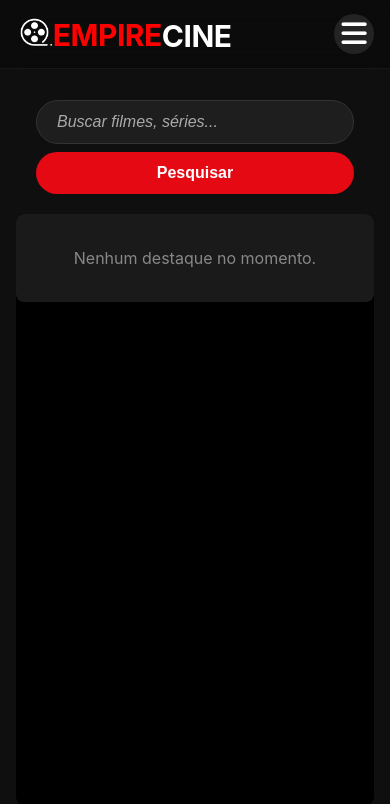
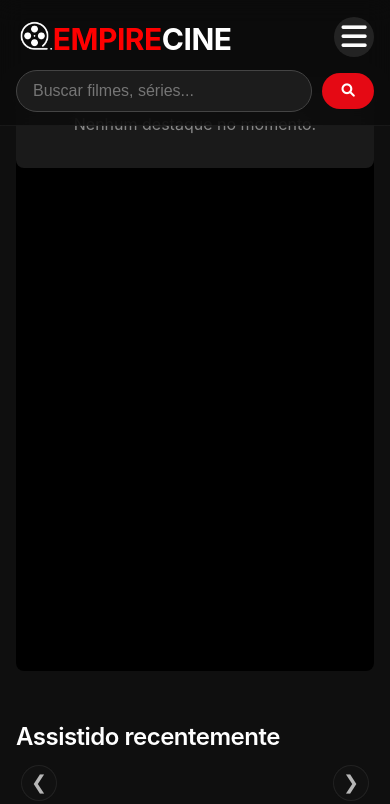
Before and after one commit to luckasemailelo-design/empirecine, a Flask app: page / in a window 390 px wide. Shown: the top 804 px of the page. Run offline with Flask 3, Linux system fonts and the light colour scheme; the visitor is signed in with stand-in values (Sample User, id 1); data comes from the database, SQL or seed files in the repository; data that the repository does not hold is empty.

Commit message:
Update barra de pesquisa

```diff
--- a/static/css/style.css
+++ b/static/css/style.css
@@ -2023,69 +2023,90 @@ main {
     border-radius: 8px;
 }
 
-/* ===== BARRA DE PESQUISA NA HOME ===== */
-.search-bar-container {
-    display: flex;
-    justify-content: center;
-    align-items: center;
-    gap: 10px;
-    margin: 20px 0;
-    padding: 0 20px;
-}
-
-.home-search-input {
-    flex: 1;
-    max-width: 500px;
-    padding: 12px 20px;
-    font-size: 16px;
-    border: 1px solid #333;
+/* ===== BARRA DE PESQUISA NA NAVBAR ===== */
+.nav-search {
+    display: flex;
+    align-items: center;
+    gap: 8px;
+    margin-left: auto;
+    margin-right: 1rem;
+}
+
+.nav-search-input {
+    background: rgba(30, 30, 30, 0.9);
+    border: 1px solid #444;
     border-radius: 30px;
-    background-color: #1e1e1e;
-    color: #fff;
+    padding: 0.5rem 1rem;
+    color: #fff;
+    font-size: 0.9rem;
+    width: 200px;
+    transition: width 0.3s, border-color 0.2s;
+}
+
+.nav-search-input:focus {
     outline: none;
-    transition: border-color 0.3s, box-shadow 0.3s;
-}
-
-.home-search-input:focus {
     border-color: #e50914;
-    box-shadow: 0 0 8px rgba(229, 9, 20, 0.5);
-}
-
-.home-search-input::placeholder {
-    color: #aaa;
-    font-style: italic;
-}
-
-.home-search-btn {
-    padding: 12px 24px;
-    font-size: 16px;
-    font-weight: bold;
-    color: #fff;
-    background-color: #e50914;
+    width: 260px;
+}
+
+.nav-search-btn {
+    background: #e50914;
     border: none;
     border-radius: 30px;
+    padding: 0.5rem 1rem;
+    color: #fff;
     cursor: pointer;
-    transition: background-color 0.3s, transform 0.1s;
-}
-
-.home-search-btn:hover {
-    background-color: #f40612;
-}
-
-.home-search-btn:active {
-    transform: scale(0.97);
-}
-
-@media (max-width: 480px) {
-    .search-bar-container {
-        flex-direction: column;
-        gap: 8px;
-    }
-    .home-search-input {
-        max-width: 100%;
+    transition: background 0.2s, transform 0.1s;
+    display: flex;
+    align-items: center;
+    justify-content: center;
+}
+
+.nav-search-btn:hover {
+    background: #f40612;
+    transform: scale(1.02);
+}
+
+.nav-search-btn:active {
+    transform: scale(0.98);
+}
+
+/* RESPONSIVIDADE: MODO CELULAR */
+@media (max-width: 768px) {
+    .navbar {
+        flex-wrap: wrap;
+        padding: 0.8rem 1rem;
+    }
+
+    .nav-brand {
+        margin-right: auto;
+    }
+
+    /* A pesquisa ocupa toda a largura, abaixo da marca */
+    .nav-search {
+        order: 2;          /* coloca após o menu toggle? Vamos colocar depois do brand */
         width: 100%;
-    }
-    .home-search-btn {
-        width: 100%;
-    }
-}
+        margin: 0.5rem 0 0 0;
+        gap: 10px;
+    }
+
+    .nav-search-input {
+        flex: 1;
+        width: auto;
+        font-size: 1rem;
+        padding: 0.7rem 1rem;
+    }
+
+    .nav-search-input:focus {
+        width: auto;
+    }
+
+    .nav-search-btn {
+        padding: 0.7rem 1.2rem;
+    }
+
+    /* O menu hambúrguer continua no canto direito */
+    .nav-toggle {
+        order: 1;
+    }
+}
--- a/static/js/main.js
+++ b/static/js/main.js
@@ -158,3 +158,26 @@ function adicionarSetasScroll(container) {
     wrapper.appendChild(leftArrow);
     wrapper.appendChild(rightArrow);
 }
+
+// ==================== PESQUISA GLOBAL ====================
+document.addEventListener('DOMContentLoaded', function() {
+    const searchInput = document.getElementById('global-search-input');
+    const searchBtn = document.getElementById('global-search-btn');
+
+    if (searchInput && searchBtn) {
+        function realizarPesquisa() {
+            const termo = searchInput.value.trim();
+            if (termo !== '') {
+                window.location.href = `/busca?q=${encodeURIComponent(termo)}`;
+            }
+        }
+
+        searchInput.addEventListener('keypress', function(e) {
+            if (e.key === 'Enter') {
+                realizarPesquisa();
+            }
+        });
+
+        searchBtn.addEventListener('click', realizarPesquisa);
+    }
+});
--- a/templates/base.html
+++ b/templates/base.html
@@ -13,8 +13,14 @@
         <nav class="navbar" id="navbar">
             <div class="nav-brand">
                 <a href="{{ url_for('index') }}"><span class="empire"><img src="/static/uploads/bobina.png" alt="icone" class="imgp">EMPIRE</span><span class="cine">CINE</span></a>
+            </div>
 
+            <!-- Barra de pesquisa dentro da navbar -->
+            <div class="nav-search">
+                <input type="text" id="global-search-input" class="nav-search-input" placeholder="Buscar filmes, séries...">
+                <button id="global-search-btn" class="nav-search-btn"><i class="fas fa-search"></i></button>
             </div>
+
             <ul class="nav-menu" id="nav-menu">
                 <li><a href="{{ url_for('index') }}">Início</a></li>
                 <li><a href="{{ url_for('series') }}">Séries</a></li>
--- a/templates/index.html
+++ b/templates/index.html
@@ -1,12 +1,6 @@
 {% extends "base.html" %}
 {% block title %}Home{% endblock %}
 {% block content %}
-
-<!-- Barra de pesquisa com botão -->
-<div class="search-bar-container">
-    <input type="text" id="home-search-input" class="home-search-input" placeholder="Buscar filmes, séries...">
-    <button id="home-search-btn" class="home-search-btn">Pesquisar</button>
-</div>
 
 <!-- Seção Destaque (5 mais assistidos globalmente) -->
 <section class="hero-section">
@@ -32,29 +26,6 @@
 {% block scripts %}
 <script>
     document.addEventListener('DOMContentLoaded', function() {
-        // ==================== PESQUISA ====================
-        const searchInput = document.getElementById('home-search-input');
-        const searchBtn = document.getElementById('home-search-btn');
-
-        function realizarPesquisa() {
-            const termo = searchInput.value.trim();
-            if (termo !== '') {
-                window.location.href = `/busca?q=${encodeURIComponent(termo)}`;
-            }
-        }
-
-        if (searchInput) {
-            searchInput.addEventListener('keypress', function(e) {
-                if (e.key === 'Enter') {
-                    realizarPesquisa();
-                }
-            });
-        }
-
-        if (searchBtn) {
-            searchBtn.addEventListener('click', realizarPesquisa);
-        }
-
         // ==================== FUNÇÕES DE FAVORITO ====================
         // Carregar estado dos favoritos (marcar botões ativos)
         function carregarEstadoFavoritos() {
@@ -90,7 +61,6 @@
                     } else {
                         btn.classList.remove('favorito-ativo');
                     }
-                    // Opcional: recarregar estado para sincronizar outros botões
                     carregarEstadoFavoritos();
                 })
                 .catch(err => {
@@ -100,16 +70,8 @@
         });
 
         // ==================== FUNÇÕES DE CARD ====================
-        // Função específica para os cards de "Assistido recentemente"
         function recentesCardTemplate(item) {
-            // Para episódios (com temporada e episodio), o link é o player
-            let link;
-            if (item.temporada !== null && item.episodio !== null) {
-                link = `/play/${item.id}`;
-            } else {
-                link = `/play/${item.id}`;
-            }
-
+            let link = `/play/${item.id}`;
             let extraInfo = '';
             if (item.temporada !== null && item.episodio !== null) {
                 extraInfo = `<span class="extra-info">T${item.temporada} E${item.episodio}</span>`;
@@ -132,7 +94,6 @@
             `;
         }
 
-        // Função auxiliar para recriar setas após carregar conteúdo
         function atualizarSetas() {
             if (typeof adicionarSetasScroll === 'function') {
                 setTimeout(() => {
@@ -242,7 +203,6 @@
                 recentes.innerHTML = '';
                 data.assistido_recentemente.forEach(item => recentes.insertAdjacentHTML('beforeend', recentesCardTemplate(item)));
 
-                // Atualiza estado dos favoritos e setas
                 carregarEstadoFavoritos();
                 atualizarSetas();
             })
```
